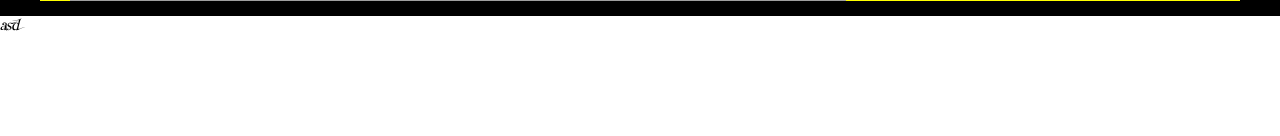
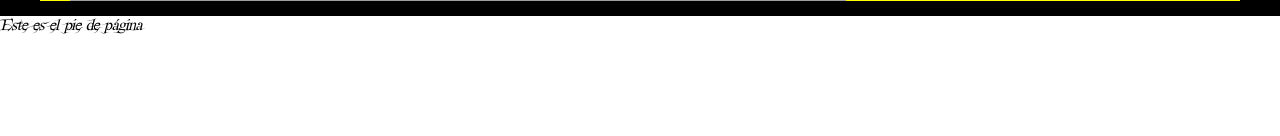
Before and after one commit to fryntiz/ProgramacionWeb, a PHP site: page / in a window 1280 px wide. Shown: the part 2836-2972 px from the top of the page. Run offline with PHP 8.4, Linux system fonts and the light colour scheme; grey boxes are pictures that could not be loaded.

Commit message:
identificador temporal

```diff
--- a/DesdeChipiona/pie-de-pagina.php
+++ b/DesdeChipiona/pie-de-pagina.php
@@ -2,6 +2,6 @@
 
 		<FOOTER>
 			<ADDRESS>
-				asd
+				Este es el pie de página
 			</ADDRESS>
 		</FOOTER>
```
